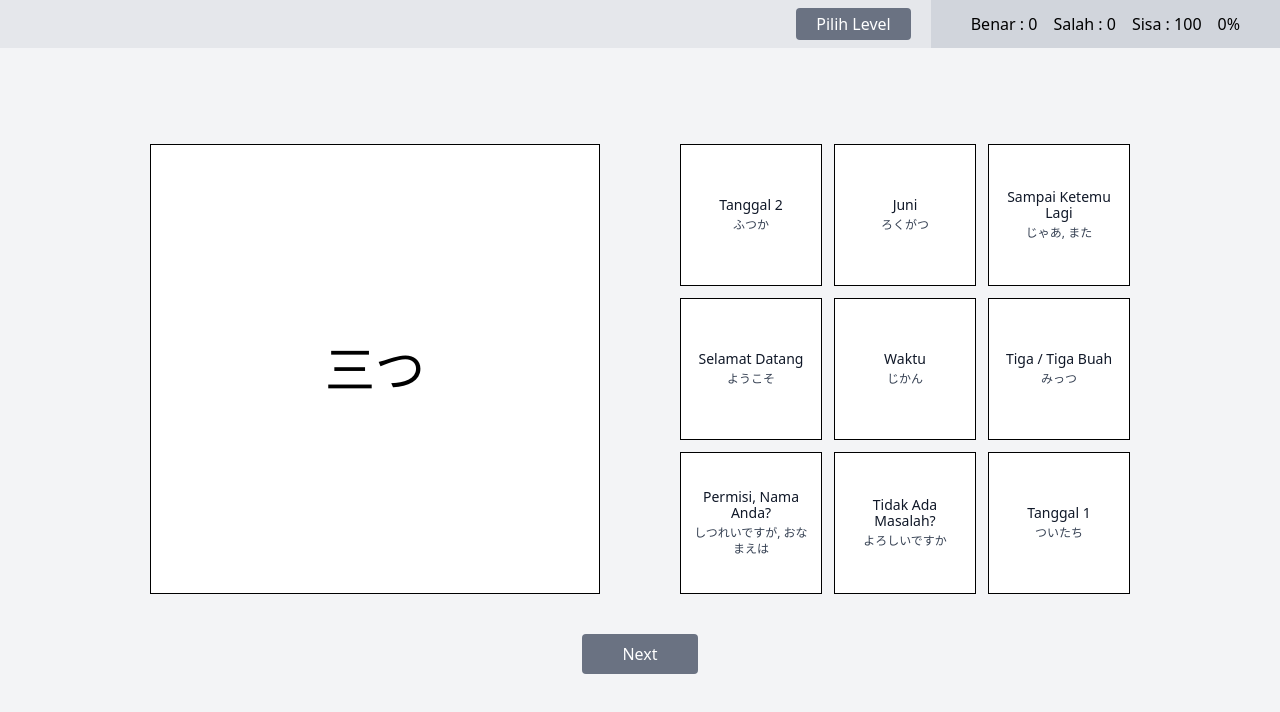
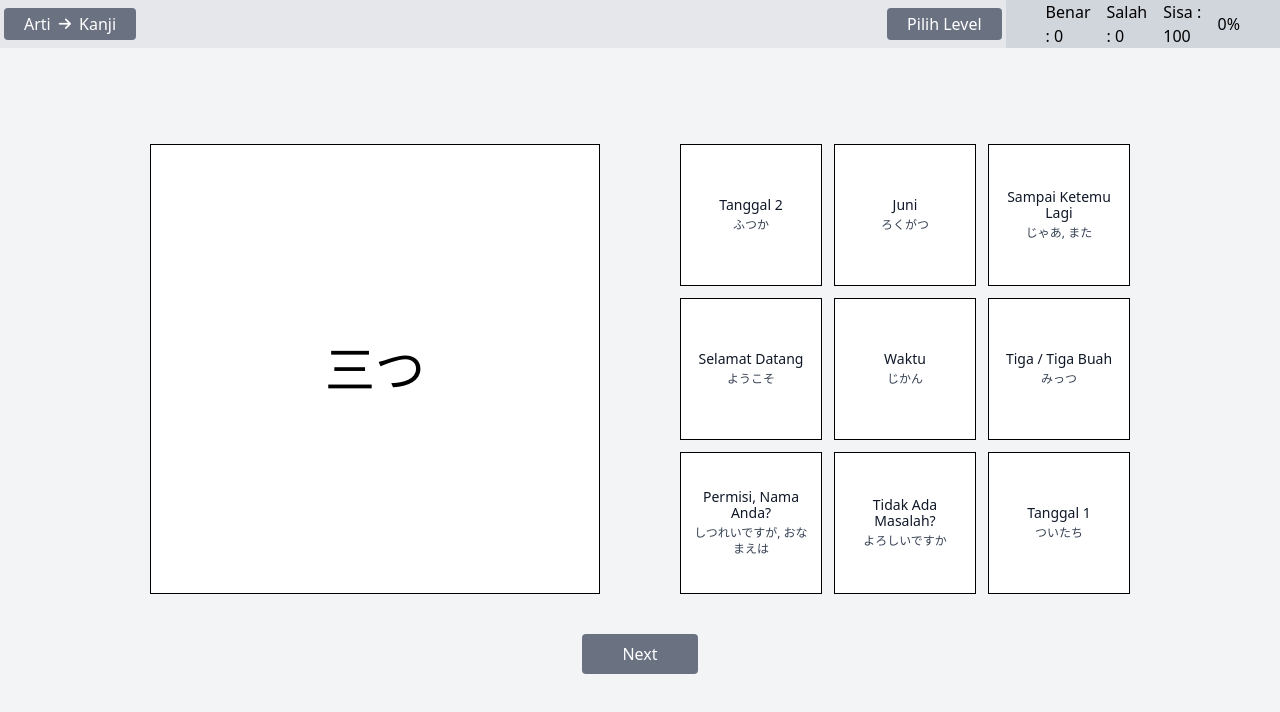
Before and after one commit to bobi1539/kotoba-fe, a Next.js app: page / in a window 1280 px wide. Shown: the top 712 px of the page. Built offline with nearby package versions, Linux system fonts and the light colour scheme.

Commit message:
Add meaning to kanji

```diff
--- a/app/page.tsx
+++ b/app/page.tsx
@@ -20,6 +20,7 @@ export default function Home() {
     const [answerStatus, setAnswerStatus] = useState<AnswerStatus>(startingAnswerStatus());
     const [nextQuestion, setNextQuestion] = useState<number>(0);
     const [isModalSelectLevelOpen, setIsModalSelectLevelOpen] = useState<boolean>(false);
+    const [isKanjiToMeaning, setIsKanjiToMeaning] = useState<boolean>(true);
 
     useEffect((): void => {
         const dataKotobaList = getSelectLevelMap().get(currentLevel) ?? [];
@@ -158,13 +159,27 @@ export default function Home() {
     return (
         <section className="bg-gray-100 h-screen">
             <div className="lg:flex lg:justify-between bg-gray-200 border-gray-500 font-light">
-                <div></div>
-                <div className="flex flex-col lg:flex-row gap-1 lg:gap-4">
-                    <div className="lg:py-2 flex justify-end pt-1 pr-1">
+                <div className="flex justify-between w-full">
+                    <div className="lg:py-2 py-1 pl-1">
+                        <button onClick={() => setIsKanjiToMeaning(!isKanjiToMeaning)} className="bg-gray-500 hover:bg-gray-400 cursor-pointer px-5 py-1 text-white rounded flex justify-center items-center gap-2">
+                            {isKanjiToMeaning ? (
+                                <>
+                                    Arti <i className="fa-solid fa-arrow-right text-white text-sm" /> Kanji
+                                </>
+                            ) : (
+                                <>
+                                    Kanji <i className="fa-solid fa-arrow-right text-white text-sm" /> Arti
+                                </>
+                            )}
+                        </button>
+                    </div>
+                    <div className="lg:py-2 py-1 pr-1">
                         <button onClick={() => setIsModalSelectLevelOpen(!isModalSelectLevelOpen)} className="bg-gray-500 hover:bg-gray-400 cursor-pointer px-5 py-1 text-white rounded">
                             Pilih Level
                         </button>
                     </div>
+                </div>
+                <div className="flex flex-col lg:flex-row gap-1 lg:gap-4">
                     <div className="bg-gray-300 flex justify-between items-center gap-4 px-10 py-2 lg:py-0">
                         <h1>Benar : {answerStatus.correct}</h1>
                         <h1>Salah : {answerStatus.incorrect}</h1>
@@ -183,7 +198,14 @@ export default function Home() {
                             </div>
                         </>
                     )}
-                    <p className="text-[30px] lg:text-[50px] text-center">{question?.kanji}</p>
+                    {isKanjiToMeaning ? (
+                        <p className="text-[30px] lg:text-[50px] text-center">{question?.kanji}</p>
+                    ) : (
+                        <div className="p-2">
+                            <p className="text-[30px] lg:text-[50px] text-center capitalize">{question?.meaning}</p>
+                            <p className="text-sm lg:text-base text-center">{question?.hiragana}</p>
+                        </div>
+                    )}
                 </div>
                 <div className="w-[350px] h-[350px] lg:w-[450px] lg:h-[450px] grid grid-cols-3 gap-2 lg:gap-3 justify-self-center lg:justify-self-start">
                     {answers.map((answer) => (
@@ -197,8 +219,14 @@ export default function Home() {
                                 </>
                             )}
                             <div className="w-[108px] h-[108px] lg:w-[140px] lg:h-[140px] p-2 flex flex-col justify-center items-center">
-                                <p className="text-center font-light text-gray-900 capitalize text-xs lg:text-sm leading-4">{answer.meaning}</p>
-                                <p className="text-center font-light text-gray-700 text-[10px] lg:text-xs mt-1">{answer.hiragana}</p>
+                                {isKanjiToMeaning ? (
+                                    <div>
+                                        <p className="text-center font-light text-gray-900 capitalize text-xs lg:text-sm leading-4">{answer.meaning}</p>
+                                        <p className="text-center font-light text-gray-700 text-[10px] lg:text-xs mt-1">{answer.hiragana}</p>
+                                    </div>
+                                ) : (
+                                    <p className="text-center font-light text-gray-900 capitalize text-xs lg:text-base leading-4">{answer.kanji}</p>
+                                )}
                             </div>
                         </button>
                     ))}
```
